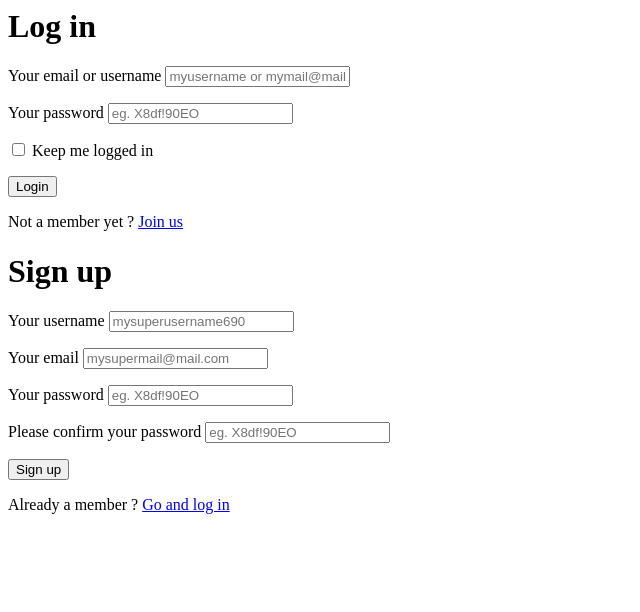
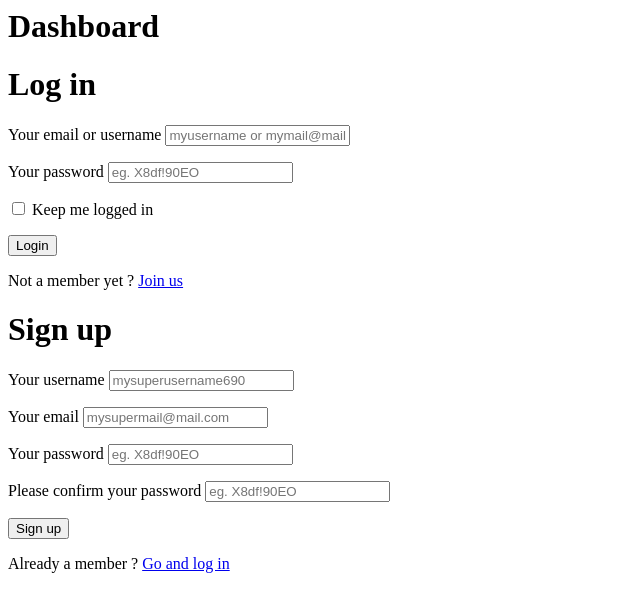
Before and after one commit to harmanaujla/harmanaujla.github.io, a plain HTML site: page index.html in a window 1280 px wide. Shown: the whole page, without its empty margins (0-640 px from the left). Drawn offline with Linux system fonts and the light colour scheme.

Commit message:
Update index.html

```diff
--- a/index.html
+++ b/index.html
@@ -4,6 +4,11 @@
 	<a class="hiddenanchor" id="toregister"></a>
 	<a class="hiddenanchor" id="tologin"></a>
 	<div id="wrapper">
+
+		<form method="post" action="index.html">
+                <div class="box">
+                <h1>Dashboard</h1>
+
 		<div id="login" class="animate form">
 			<form  action="mysuperscript.php" autocomplete="on">
 				<h1>Log in</h1>
```
